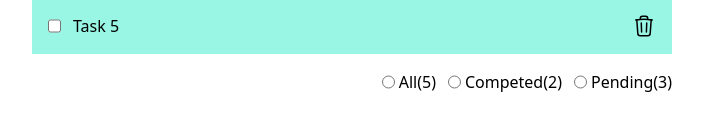
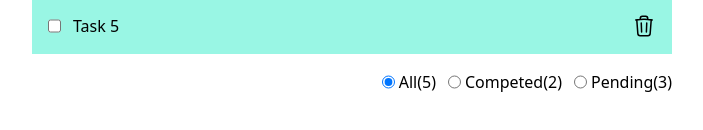
Before and after one commit to mahmudulhsn/pinia-experiment, a Vue app: page / in a window 1280 px wide. Shown: the part 554-684 px from the top of the page, without its empty margins (288-991 px from the left). Built offline with nearby package versions, Linux system fonts and the light colour scheme.

Commit message:
fix: filtering

```diff
--- a/src/components/TaskFilter.vue
+++ b/src/components/TaskFilter.vue
@@ -1,23 +1,25 @@
+
+<script setup lang="ts">
+import { useTasks } from '@/stores/Task'
+import { storeToRefs } from 'pinia';
+
+const store = useTasks()
+const {countCompletedTasks, countTotalTasks, countPendingTasks, sortable} = storeToRefs(store)
+</script>
+
+<style scoped></style>
 <template>
   <div class="flex items-center justify-end gap-3">
     <div class="flex gap-1">
-      <input type="radio" id="All" /> <label for="All">All({{ store.countTotalTasks }})</label>
+      <input type="radio" name="sortable" value="all" v-model="sortable" id="All" /> <label for="All">All({{ countTotalTasks }})</label>
     </div>
     <div class="flex gap-1">
-      <input type="radio" id="Completed" />
-      <label for="Completed">Competed({{ store.countCompletedTasks }})</label>
+      <input type="radio" name="sortable" value="completed" v-model="sortable" id="Completed" />
+      <label for="Completed">Competed({{ countCompletedTasks }})</label>
     </div>
     <div class="flex gap-1">
-      <input type="radio" id="Pending" />
-      <label for="Pending">Pending({{ store.countPendingTasks }})</label>
+      <input type="radio" name="sortable" value="pending" v-model="sortable" id="Pending" />
+      <label for="Pending">Pending({{ countPendingTasks }})</label>
     </div>
   </div>
 </template>
-
-<script setup lang="ts">
-import { useTasks } from '@/stores/Task'
-
-const store = useTasks()
-</script>
-
-<style scoped></style>
--- a/src/components/TaskList.vue
+++ b/src/components/TaskList.vue
@@ -1,13 +1,15 @@
 <script setup lang="ts">
 import SingleTask from '@/components/SingleTask.vue'
 import { useTasks } from '@/stores/Task'
+import { storeToRefs } from 'pinia';
 
 const taskStore = useTasks()
+const {filteredTasks} = storeToRefs(taskStore)
 </script>
 
 <template>
   <div class="flex flex-col gap-2 bg-teal-300">
-    <div v-for="task in taskStore.tasks" :key="task.id">
+    <div v-for="task in filteredTasks" :key="task.id">
       <SingleTask :task="task" />
     </div>
   </div>
--- a/src/stores/Task.ts
+++ b/src/stores/Task.ts
@@ -34,10 +34,29 @@ export const useTasks = defineStore('tasks', {
         title: 'Task 5',
         isCompleted: false
       }
-    ] as Task[]
+    ] as Task[],
+    sortable: 'all'
   }),
 
   getters: {
+    filteredTasks(): Task[] {
+      if (this.sortable == 'completed') {
+        return this.completedTasks
+      } else if (this.sortable == 'pending') {
+        return this.pendingTasks
+      } else {
+        return this.allTasks
+      }
+    },
+    allTasks(): Task[] {
+      return this.tasks
+    },
+    completedTasks(): Task[] {
+      return this.tasks.filter((task) => task.isCompleted == true)
+    },
+    pendingTasks(): Task[] {
+      return this.tasks.filter((task) => task.isCompleted !== true)
+    },
     countTotalTasks(): number {
       return this.tasks.length
     },
```
